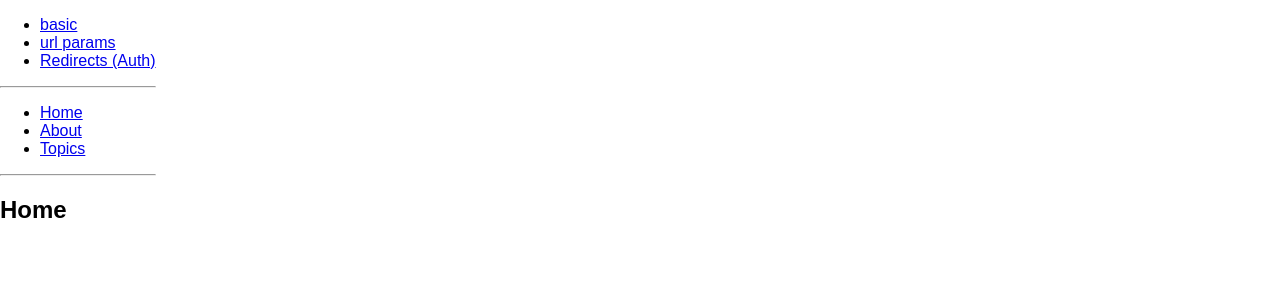
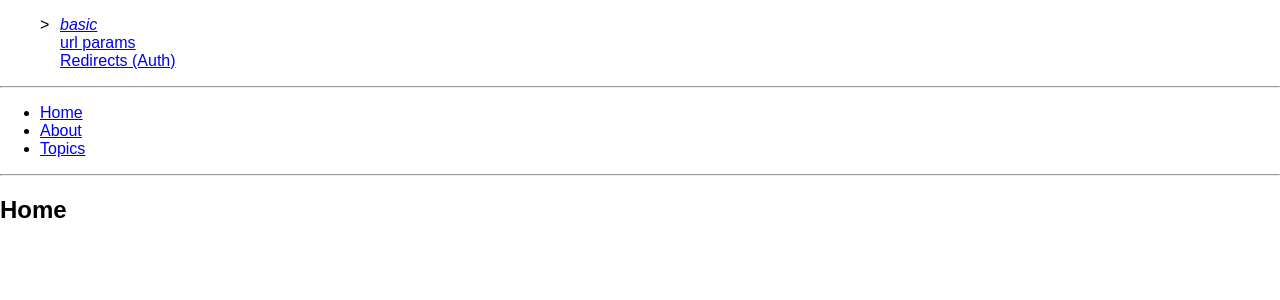
Before and after one commit to zzy1661/react-router4-demo, a React (Create React App) app: page /basic in a window 1280 px wide. Shown: the top 300 px of the page. Built offline with nearby package versions, Linux system fonts and the light colour scheme.

Commit message:
modify app路由改为自定义

```diff
--- a/src/App.css
+++ b/src/App.css
@@ -1,3 +1,9 @@
 .App {
 	display: flex;
 }
+.App > div {
+	flex: 1;
+}
+.nav {
+	list-style: none;
+}
--- a/src/App.js
+++ b/src/App.js
@@ -1,9 +1,10 @@
 import React, { Component } from 'react';
-import { BrowserRouter as Router, Route, Link, Redirect, Switch } from "react-router-dom";
+import { BrowserRouter as Router, Route, Redirect, Switch } from "react-router-dom";
 import './App.css';
 import Basic from './examples/Basic';
 import Params from './examples/Params';
 import Auth from './examples/Auth';
+import RouterLink from './examples/CustomLink';
 class App extends Component {
   render() {
     return (
@@ -11,16 +12,17 @@ class App extends Component {
       <div className="App">
 	      <Router>
 				    <div>
-				      <ul>
+				      <ul className="nav">
 				        <li>
-				          <Link to="/basic">basic</Link>
+				          <RouterLink to="/basic" exact={true} label="basic"></RouterLink>
 				        </li>
 				        <li>
-				          <Link to="/params">url params</Link>
+				          <RouterLink to="/params" exact={true} label="url params"></RouterLink>
 				        </li>
 				        <li>
-				          <Link to="/auth">Redirects (Auth)</Link>
+				          <RouterLink to="/auth" exact={true} label="Redirects (Auth)">Redirects (Auth)</RouterLink>
 				        </li>
+
 				      </ul>
 
 				      <hr />
```
